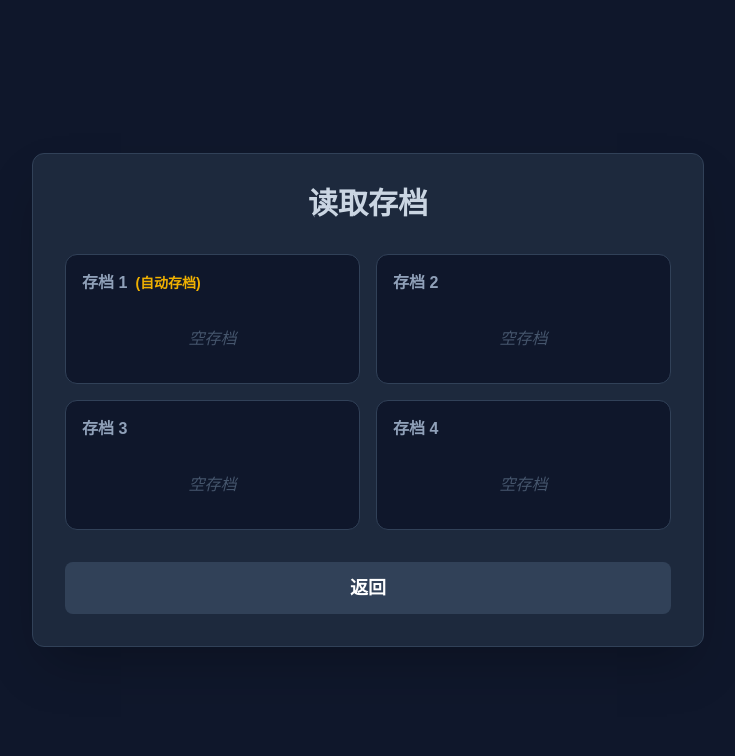
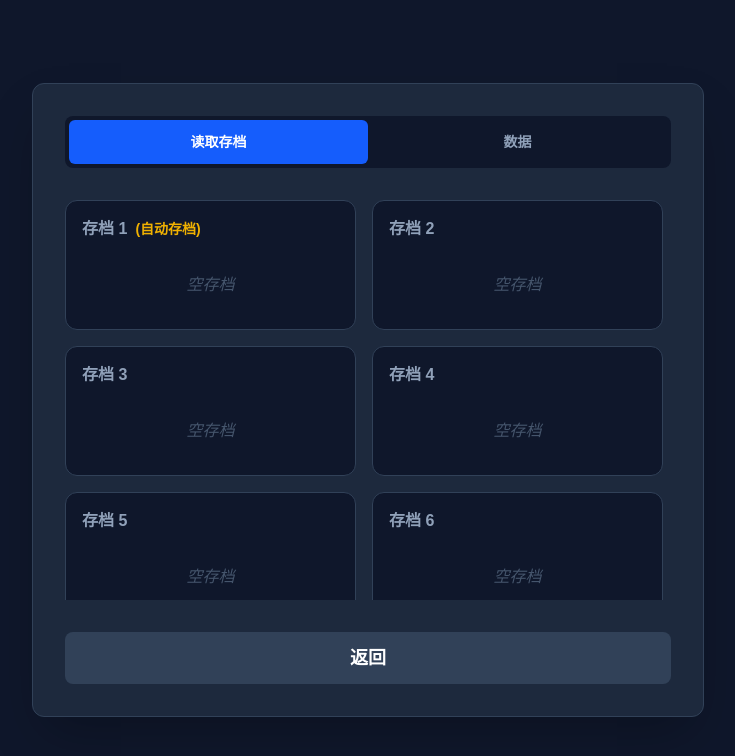
Before and after one commit to lixiang90/logic-game, a Next.js app: page / in a window 1280 px wide. Both pictures are taken after a click on the button "读取存档". Shown: the top 756 px of the page, without its empty margins (272-1007 px from the left). Built offline with nearby package versions, Linux system fonts and the light colour scheme.

Commit message:
update savepoint to 6 in start menu

```diff
--- a/src/components/StartMenu.tsx
+++ b/src/components/StartMenu.tsx
@@ -1,6 +1,7 @@
 import React, { useEffect, useState } from 'react';
 import { SaveSystem } from '@/lib/saveSystem';
 import { useLanguage } from '@/contexts/LanguageContext';
+import { TranslationKey } from '@/data/translations';
 import SettingsModal from './SettingsModal';
 
 interface StartMenuProps {
@@ -23,19 +24,45 @@ export default function StartMenu({
     const [slots, setSlots] = useState<({timestamp: number, levelIndex: number} | null)[]>([]);
     const [showSettings, setShowSettings] = useState(false);
     const [showLoadMenu, setShowLoadMenu] = useState(false);
+    const [loadMenuTab, setLoadMenuTab] = useState<'load' | 'data'>('load');
 
     useEffect(() => {
         const raf = requestAnimationFrame(() => {
             setHasAutoSave(SaveSystem.hasAutoSave());
             const loadedSlots: ({ timestamp: number; levelIndex: number } | null)[] = [];
-            for (let i = 1; i <= 4; i++) {
+            for (let i = 1; i <= 6; i++) {
                 const info = SaveSystem.getSlotInfo(i);
                 loadedSlots.push(info);
             }
             setSlots(loadedSlots);
         });
         return () => cancelAnimationFrame(raf);
-    }, []);
+    }, [showLoadMenu]);
+
+    const handleImportSave = (e: React.ChangeEvent<HTMLInputElement>) => {
+        const file = e.target.files?.[0];
+        if (!file) return;
+        const reader = new FileReader();
+        reader.onload = (event) => {
+            try {
+                const json = event.target?.result as string;
+                const parsed = JSON.parse(json);
+                const normalized = SaveSystem.normalizeSaveData(parsed);
+                if (!normalized) throw new Error("Invalid save data");
+
+                // Set to auto-save to be used as current session
+                SaveSystem.autoSave(normalized);
+
+                alert(t('importSuccess' as TranslationKey));
+                setShowLoadMenu(false);
+                onContinue(); // Trigger the continue flow using the newly imported auto-save
+            } catch (err) {
+                alert(t('importFailed' as TranslationKey));
+            }
+        };
+        reader.readAsText(file);
+        e.target.value = '';
+    };
 
     if (showSettings) {
         return (
@@ -51,8 +78,27 @@ export default function StartMenu({
         return (
             <div className="absolute inset-0 bg-slate-900 z-50 flex flex-col items-center justify-center text-white p-4">
                 <div className="w-full max-w-2xl bg-slate-800 p-8 rounded-xl border border-slate-700 shadow-2xl">
-                    <h2 className="text-3xl font-bold mb-8 text-center text-slate-300">{t('loadGame')}</h2>
-                    <div className="grid grid-cols-1 md:grid-cols-2 gap-4 mb-8">
+                    <div className="mb-8 flex rounded-lg bg-slate-900 p-1">
+                        <button
+                            onClick={() => setLoadMenuTab('load')}
+                            className={`flex-1 rounded-md py-3 text-sm font-bold transition-colors ${
+                                loadMenuTab === 'load' ? 'bg-blue-600 text-white' : 'text-slate-400 hover:text-white'
+                            }`}
+                        >
+                            {t('loadGame')}
+                        </button>
+                        <button
+                            onClick={() => setLoadMenuTab('data')}
+                            className={`flex-1 rounded-md py-3 text-sm font-bold transition-colors ${
+                                loadMenuTab === 'data' ? 'bg-blue-600 text-white' : 'text-slate-400 hover:text-white'
+                            }`}
+                        >
+                            {t('importExport' as TranslationKey)}
+                        </button>
+                    </div>
+
+                    {loadMenuTab === 'load' ? (
+                        <div className="grid grid-cols-1 md:grid-cols-2 gap-4 mb-8 overflow-y-auto max-h-[50vh] pr-2">
                             {slots.map((slot, index) => (
                                 <div
                                     key={index}
@@ -86,6 +132,26 @@ export default function StartMenu({
                                 </div>
                             ))}
                         </div>
+                    ) : (
+                        <div className="flex flex-col gap-6 mb-8">
+                            <div className="bg-slate-900 p-6 rounded-xl border border-slate-700">
+                                <h3 className="text-xl text-white font-bold mb-2">{t('importSave' as TranslationKey)}</h3>
+                                <p className="text-sm text-slate-400 mb-6">{t('importSaveDesc' as TranslationKey)}</p>
+                                <label className="w-full bg-emerald-600 hover:bg-emerald-500 text-white py-3 rounded-lg font-bold text-lg transition-colors cursor-pointer flex items-center justify-center">
+                                    {t('importSave' as TranslationKey)}
+                                    <input
+                                        type="file"
+                                        accept=".json"
+                                        className="hidden"
+                                        onChange={handleImportSave}
+                                    />
+                                </label>
+                            </div>
+                            <div className="text-center text-slate-500 text-sm">
+                                {language === 'zh' ? '（注：由于在主菜单无法获取当前游戏进度，导出存档请进入游戏后在右上角的存档菜单中操作）' : '(Note: Exporting saves is only available in-game via the top-right save menu)'}
+                            </div>
+                        </div>
+                    )}
                     <button
                         onClick={() => setShowLoadMenu(false)}
                         className="w-full py-3 bg-slate-700 hover:bg-slate-600 rounded-lg font-bold text-lg transition-colors"
```
Lines whose indentation alone changed are shown as unchanged.
